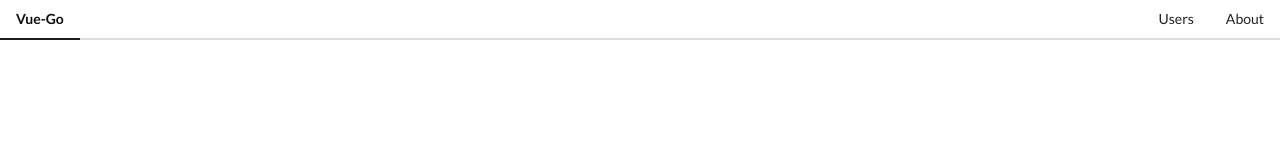
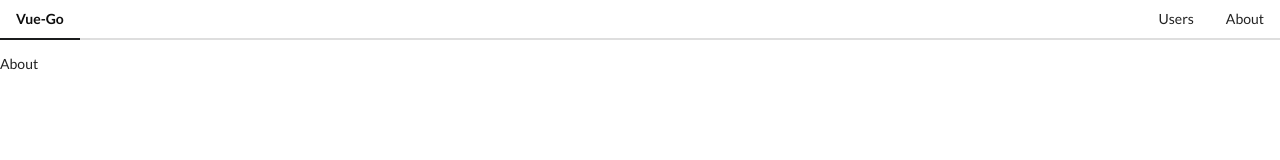
Before and after one commit to naaltunian/vue-go, a Vue app: page /about in a window 1280 px wide. Shown: the top 160 px of the page. Built offline with nearby package versions, Linux system fonts and the light colour scheme.

Commit message:
Set up vue-router

```diff
--- a/src/App.vue
+++ b/src/App.vue
@@ -1,6 +1,9 @@
 <template>
   <div>
     <Header />
+    <div class="container">
+      <router-view></router-view>
+    </div>
   </div>
 </template>
 
--- a/src/components/Header.vue
+++ b/src/components/Header.vue
@@ -1,10 +1,10 @@
 <template>
   <div class="ui secondary pointing menu">
-    <a class="active item" href="#">Vue-Go</a>
+    <router-link to="/" class="active item">Vue-Go</router-link>
     <div class="right menu">
       <div class="right-navigation">
         <a class="item" href="#">Users</a>
-        <a class="item" href="#">About</a>
+        <router-link class="item" to="/about">About</router-link>
       </div>
     </div>
   </div>
--- /dev/null
+++ b/src/components/Pages/About.vue
@@ -0,0 +1,15 @@
+<template>
+    <div>
+        About
+    </div>
+</template>
+
+<script>
+export default {
+    name: "About"
+}
+</script>
+
+<style scoped>
+
+</style>
--- a/src/main.js
+++ b/src/main.js
@@ -1,10 +1,25 @@
-import Vue from 'vue'
-import App from './App.vue'
+import Vue from 'vue';
+import App from './App.vue';
+import VueRouter from 'vue-router';
 import store from './store/index';
+import About from './components/Pages/About.vue';
 
-Vue.config.productionTip = false
+Vue.config.productionTip = false;
+
+Vue.use(VueRouter)
+
+export const router = new VueRouter({
+  mode: 'history',
+  routes: [
+    {
+      path: "/about",
+      component: About
+    }
+  ]
+});
 
 new Vue({
   store,
+  router,
   render: h => h(App),
 }).$mount('#app')
```
